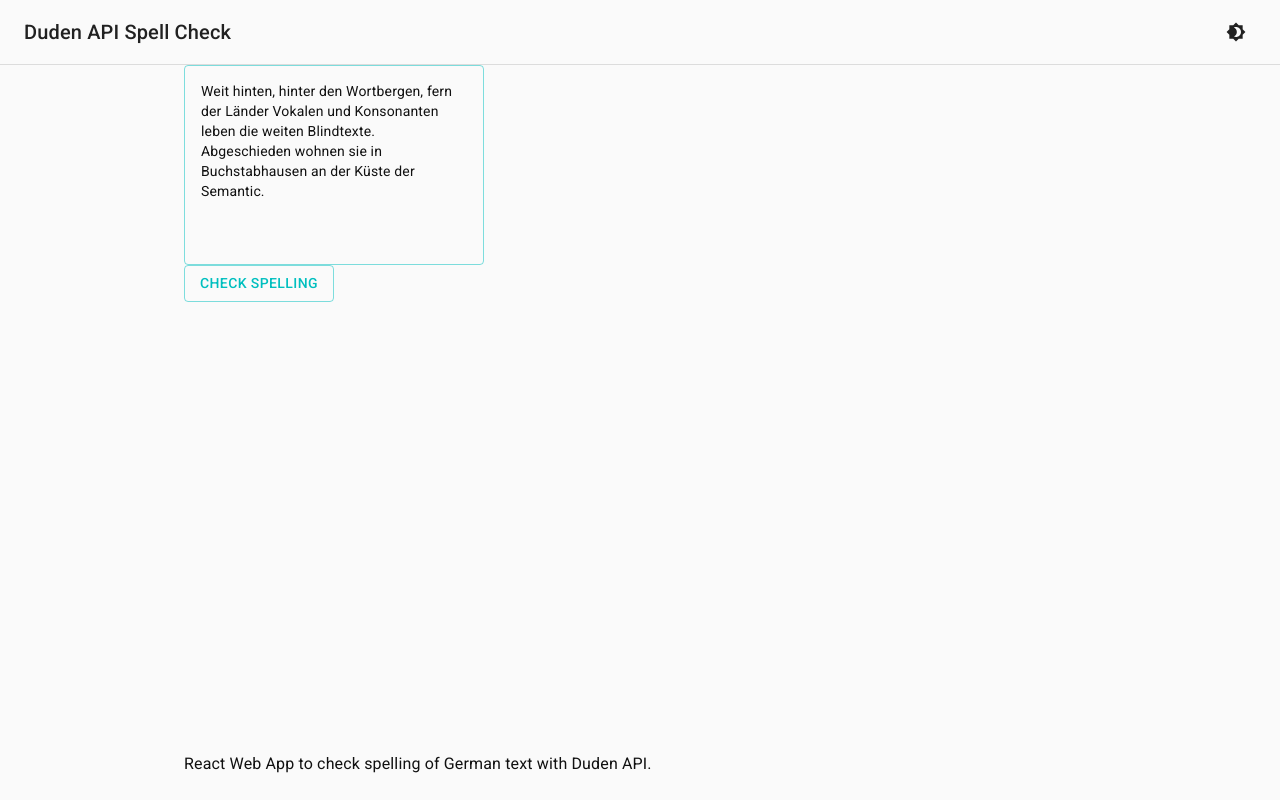
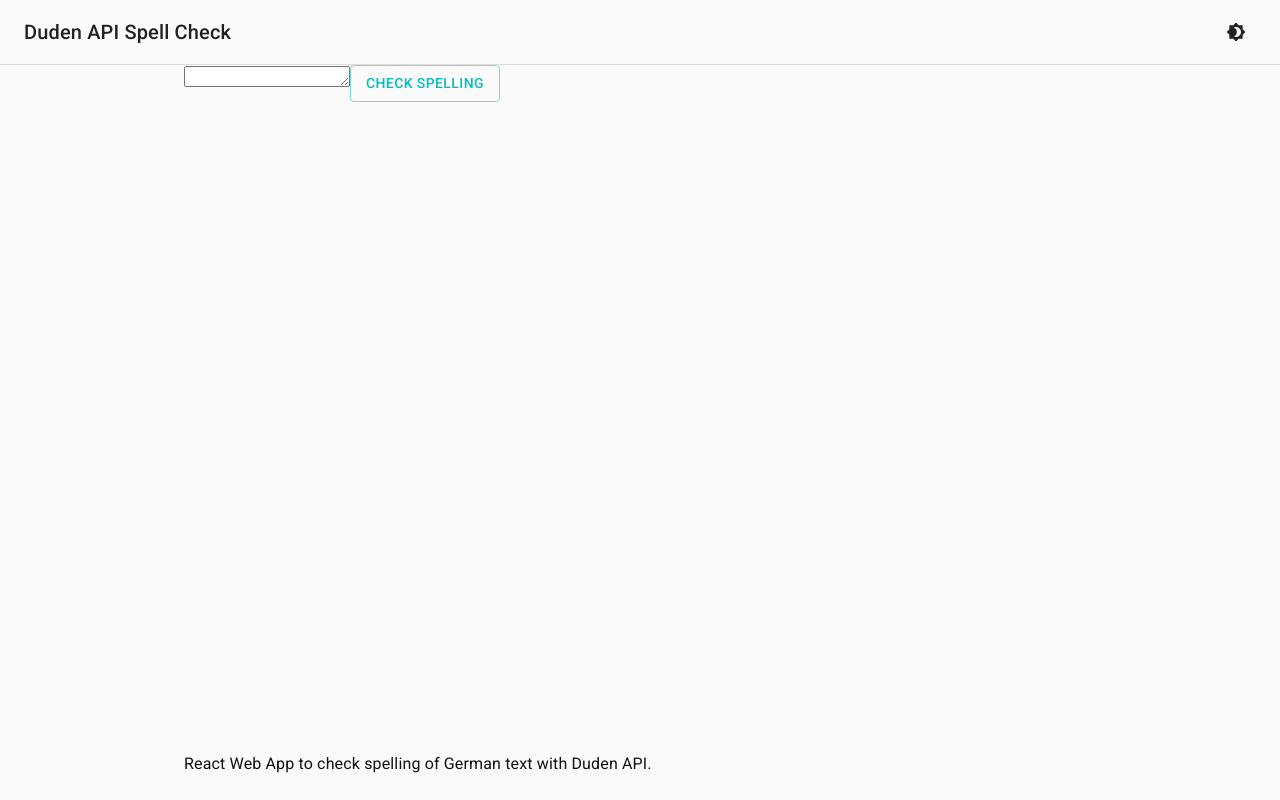
Before and after one commit to JoHoop/duden-api-spell-check, a React (Create React App) app: page / in a window 1280 px wide. Built offline with nearby package versions, Linux system fonts and the light colour scheme.

Commit message:
Remove draft.js editor

```diff
--- a/package.json
+++ b/package.json
@@ -8,7 +8,6 @@
     "@testing-library/jest-dom": "^5.11.4",
     "@testing-library/react": "^11.1.0",
     "@testing-library/user-event": "^12.1.10",
-    "draft-js": "^0.11.7",
     "react": "^17.0.1",
     "react-dom": "^17.0.1",
     "react-scripts": "4.0.1",
--- a/src/Components/EditorWrapper.css
+++ /dev/null
@@ -1,13 +0,0 @@
-div.DraftEditor-root {
-  border: 1px solid rgba(0, 191, 191, 0.5);
-  border-radius: 4px;
-  height: 200px;
-  width: 300px;
-  overflow-y: hidden;
-}
-
-div.DraftEditor-editorContainer1,
-div.public-DraftEditor-content {
-  height: 100%;
-  padding: 15px;
-}
--- a/src/Components/EditorWrapper.js
+++ /dev/null
@@ -1,37 +0,0 @@
-import React from "react";
-import { Editor, EditorState, ContentState } from "draft-js";
-import "draft-js/dist/Draft.css";
-import "./EditorWrapper.css";
-
-const getCurrentBlock = (editorState) => {
-  const currentSelection = editorState.getSelection();
-  const blockKey = currentSelection.getStartKey();
-  return editorState.getCurrentContent().getBlockForKey(blockKey);
-};
-
-const getCurrentLetter = (editorState) => {
-  const currentBlock = getCurrentBlock(editorState);
-  const blockText = currentBlock.getText();
-  return blockText[editorState.getSelection().getStartOffset() - 1];
-};
-
-export const EditorWrapper = () => {
-  const [editorState, setEditorState] = React.useState(
-    EditorState.createWithContent(
-      ContentState.createFromText(
-        "Weit hinten, hinter den Wortbergen, fern der Länder Vokalen und Konsonanten leben die weiten Blindtexte. Abgeschieden wohnen sie in Buchstabhausen an der Küste der Semantic."
-      )
-    )
-  );
-
-  const onChange = (newEditorState) => {
-    const letter = getCurrentLetter(newEditorState);
-    if (getCurrentBlock(newEditorState).getText().length > 9) {
-      setEditorState(editorState);
-      return;
-    }
-    setEditorState(newEditorState);
-  };
-
-  return <Editor editorState={editorState} onChange={onChange} />;
-};
--- a/src/Components/GrammarCheck.js
+++ b/src/Components/GrammarCheck.js
@@ -1,7 +1,6 @@
 import React, { useState } from "react";
 import { TextareaAutosize } from "@material-ui/core";
 import { Button } from "@material-ui/core";
-import { EditorWrapper } from "./EditorWrapper";
 
 export const GrammarCheck = () => {
   const [isLoading, setIsLoading] = useState(false);
@@ -40,7 +39,7 @@
 
   return (
     <>
-      <EditorWrapper />
+      <TextareaAutosize />
 
       <Button variant="outlined" color="primary" onClick={checkSpelling}>
         {isLoading ? "Checking spelling" : "Check spelling"}
```
Also changed, not shown: 1 other file (tests, documents, lock files or other folders).
